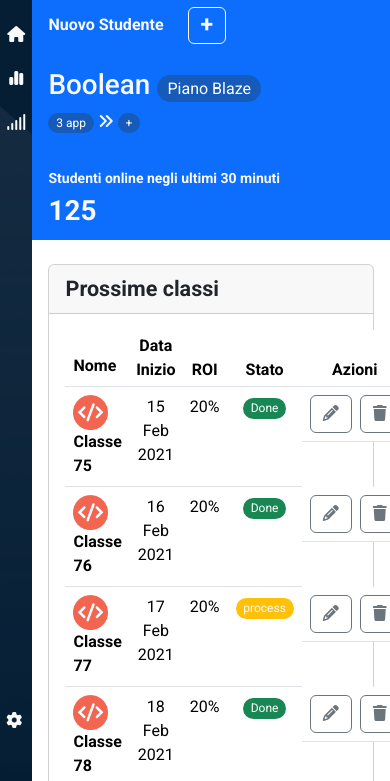
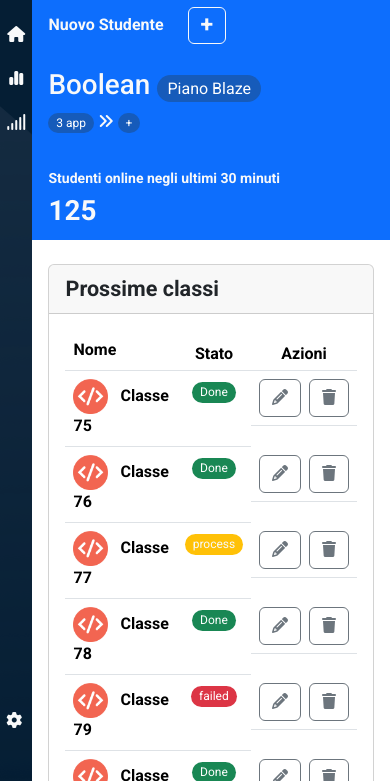
Before and after one commit to AlessandroGCatino/html-css-bootstrap-dashboard, a plain HTML site: page index.html in a window 390 px wide. Shown: the part 63-844 px from the top of the page. Drawn offline with nearby package versions, Linux system fonts and the light colour scheme.

Commit message:
fix: tabella responsive con dimensioni sm

```diff
--- a/index.html
+++ b/index.html
@@ -142,11 +142,11 @@
                             <table class="table table-hover">
                                 <thead>
                                 <tr>
-                                    <th class="col-7">Nome</th>
-                                    <th class="col-2 text-center p-1">Data Inizio</th>
-                                    <th class="col-1 text-center p-1">ROI</th>
-                                    <th class="col-1 text-center p-1">Stato</th>
-                                    <th class="col-1 text-center p-1">Azioni</th>
+                                    <th class="col-6 col-md-7">Nome</th>
+                                    <th class="col-2 d-none d-md-table-cell text-center p-1">Data Inizio</th>
+                                    <th class="col-1 d-none d-md-table-cell text-center p-1">ROI</th>
+                                    <th class="col-3 col-md-1 text-center p-1">Stato</th>
+                                    <th class="col-3 col-md-1 text-center p-1">Azioni</th>
                                 </tr>
                                 </thead>
                                 <tbody>
@@ -155,8 +155,8 @@
                                         <img class="me-2" width="35" src="./assets/img/class-avatar.png" alt="class-avatar">
                                         Classe 75
                                     </th>
-                                    <td class="text-center">15 Feb 2021</td>
-                                    <td class="text-center">20%</td>
+                                    <td class="text-center d-none d-md-table-cell">15 Feb 2021</td>
+                                    <td class="text-center d-none d-md-table-cell">20%</td>
                                     <td class="text-center"><span class="badge text-bg-success rounded-pill fw-normal">Done</span></td>
                                     <td class="d-flex align-items-center gap-2">
                                         <button type="button" class="btn border-secondary"><i class="fa-solid fa-pencil text-secondary"></i></button>
@@ -168,8 +168,8 @@
                                         <img class="me-2" width="35" src="./assets/img/class-avatar.png" alt="class-avatar">
                                         Classe 76
                                     </th>
-                                    <td class="text-center">16 Feb 2021</td>
-                                    <td class="text-center">20%</td>
+                                    <td class="text-center d-none d-md-table-cell">16 Feb 2021</td>
+                                    <td class="text-center d-none d-md-table-cell">20%</td>
                                     <td class="text-center"><span class="badge text-bg-success rounded-pill fw-normal">Done</span></td>
                                     <td class="d-flex align-items-center gap-2">
                                         <button type="button" class="btn border-secondary"><i class="fa-solid fa-pencil text-secondary"></i></button>
@@ -181,8 +181,8 @@
                                         <img class="me-2" width="35" src="./assets/img/class-avatar.png" alt="class-avatar">
                                         Classe 77
                                     </th>
-                                    <td class="text-center">17 Feb 2021</td>
-                                    <td class="text-center">20%</td>
+                                    <td class="text-center d-none d-md-table-cell">17 Feb 2021</td>
+                                    <td class="text-center d-none d-md-table-cell">20%</td>
                                     <td class="text-center"><span class="badge text-bg-warning rounded-pill text-light fw-normal">process</span></td>
                                     <td class="d-flex align-items-center gap-2">
                                         <button type="button" class="btn border-secondary"><i class="fa-solid fa-pencil text-secondary"></i></button>
@@ -194,8 +194,8 @@
                                         <img class="me-2" width="35" src="./assets/img/class-avatar.png" alt="class-avatar">
                                         Classe 78
                                     </th>
-                                    <td class="text-center">18 Feb 2021</td>
-                                    <td class="text-center">20%</td>
+                                    <td class="text-center d-none d-md-table-cell">18 Feb 2021</td>
+                                    <td class="text-center d-none d-md-table-cell">20%</td>
                                     <td class="text-center"><span class="badge text-bg-success rounded-pill fw-normal">Done</span></td>
                                     <td class="d-flex align-items-center gap-2">
                                         <button type="button" class="btn border-secondary"><i class="fa-solid fa-pencil text-secondary"></i></button>
@@ -207,8 +207,8 @@
                                         <img class="me-2" width="35" src="./assets/img/class-avatar.png" alt="class-avatar">
                                         Classe 79
                                     </th>
-                                    <td class="text-center">19 Feb 2021</td>
-                                    <td class="text-center">20%</td>
+                                    <td class="text-center d-none d-md-table-cell">19 Feb 2021</td>
+                                    <td class="text-center d-none d-md-table-cell">20%</td>
                                     <td class="text-center"><span class="badge text-bg-danger rounded-pill fw-normal">failed</span></td>
                                     <td class="d-flex align-items-center gap-2">
                                         <button type="button" class="btn border-secondary"><i class="fa-solid fa-pencil text-secondary"></i></button>
@@ -220,8 +220,8 @@
                                         <img class="me-2" width="35" src="./assets/img/class-avatar.png" alt="class-avatar">
                                         Classe 80
                                     </th>
-                                    <td class="text-center">20 Feb 2021</td>
-                                    <td class="text-center">20%</td>
+                                    <td class="text-center d-none d-md-table-cell">20 Feb 2021</td>
+                                    <td class="text-center d-none d-md-table-cell">20%</td>
                                     <td class="text-center"><span class="badge text-bg-success rounded-pill fw-normal">Done</span></td>
                                     <td class="d-flex align-items-center gap-2">
                                         <button type="button" class="btn border-secondary"><i class="fa-solid fa-pencil text-secondary"></i></button>
@@ -233,8 +233,8 @@
                                         <img class="me-2" width="35" src="./assets/img/class-avatar.png" alt="class-avatar">
                                         Classe 81
                                     </th>
-                                    <td class="text-center">21 Feb 2021</td>
-                                    <td class="text-center">20%</td>
+                                    <td class="text-center d-none d-md-table-cell">21 Feb 2021</td>
+                                    <td class="text-center d-none d-md-table-cell">20%</td>
                                     <td class="text-center"><span class="badge text-bg-danger rounded-pill fw-normal">failed</span></td>
                                     <td class="d-flex align-items-center gap-2">
                                         <button type="button" class="btn border-secondary"><i class="fa-solid fa-pencil text-secondary"></i></button>
@@ -246,8 +246,8 @@
                                         <img class="me-2" width="35" src="./assets/img/class-avatar.png" alt="class-avatar">
                                         Classe 82
                                     </th>
-                                    <td class="text-center">22 Feb 2021</td>
-                                    <td class="text-center">20%</td>
+                                    <td class="text-center d-none d-md-table-cell">22 Feb 2021</td>
+                                    <td class="text-center d-none d-md-table-cell">20%</td>
                                     <td class="text-center"><span class="badge text-bg-success rounded-pill fw-normal">Done</span></td>
                                     <td class="d-flex align-items-center gap-2">
                                         <button type="button" class="btn border-secondary"><i class="fa-solid fa-pencil text-secondary"></i></button>
```
